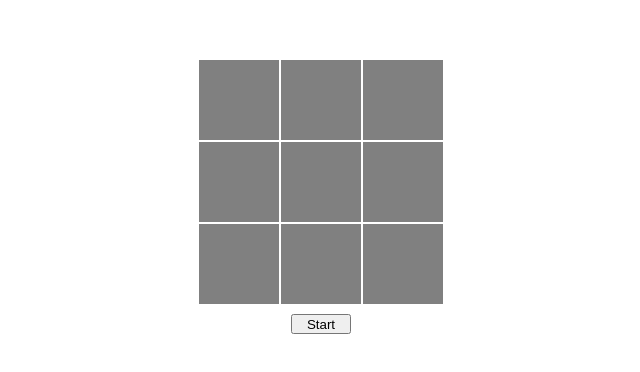
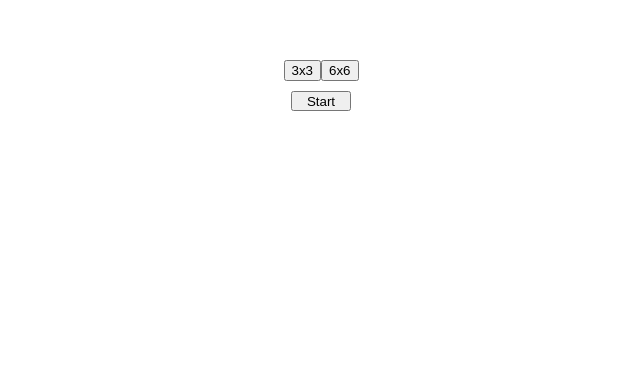
Before and after one commit to Zasetsky/Sapper, a Vue app: page / in a window 1280 px wide. Shown: the top 372 px of the page, without its empty margins (319-959 px from the left). Built offline with nearby package versions, Linux system fonts and the light colour scheme.

Commit message:
created btn field creating

```diff
--- a/src/components/Sapper.vue
+++ b/src/components/Sapper.vue
@@ -1,5 +1,7 @@
 <template>
 <div>
+  <button class="btn-field" @click="createField(9)">3x3</button>
+  <button class="btn-field" @click="createField(36)">6x6</button>
  <div class="field" :class="{disabled: isDisabled}">
   <div v-for="(item, index) in items" :key="index"
   class="cell" :class="{active: item.isActive}"
@@ -22,22 +24,17 @@ export default {
       loseMsg: false,
       winMsg: false,
       isDisabled: false,
-      items: [
-        { bomb: false, isActive: true },
-        { bomb: false, isActive: true },
-        { bomb: false, isActive: true },
-        { bomb: false, isActive: true },
-        { bomb: false, isActive: true },
-        { bomb: false, isActive: true },
-        { bomb: false, isActive: true },
-        { bomb: false, isActive: true },
-        { bomb: false, isActive: true },
-      ],
+      items: [],
     };
   },
   computed: {
   },
   methods: {
+    createField(fieldLength) {
+      for (let i = 0; i < fieldLength; i += 1) {
+        this.items.push({ bomb: false, isActive: true });
+      }
+    },
     checkCell(item) {
       let g = 0;
       if (item.bomb === false && this.loseMsg === false && item.isActive === false) {
```
